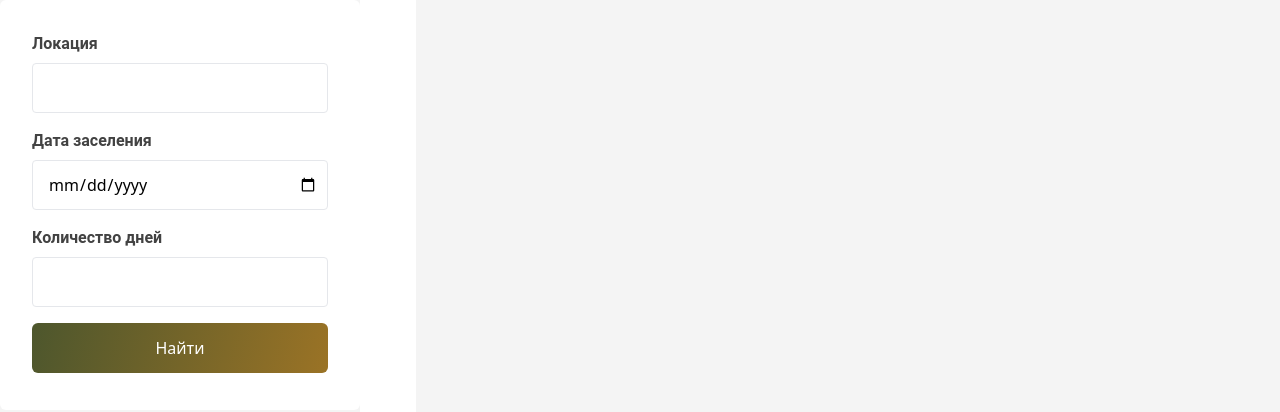
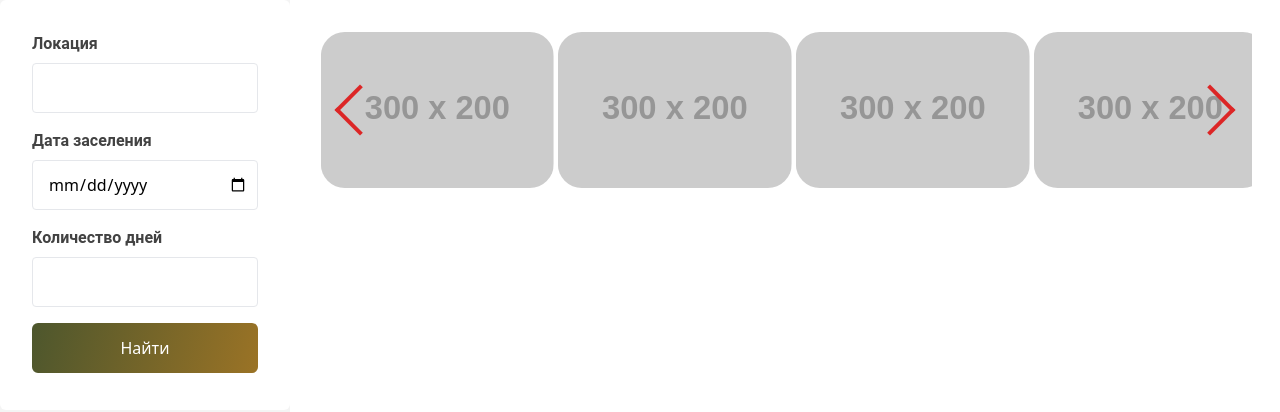
Before and after one commit to AndreyGudin/simple-hotel-check, a React (Vite) app: page / in a window 1280 px wide. Shown: the top 412 px of the page. Built offline with nearby package versions, Linux system fonts and the light colour scheme.

Commit message:
feat: add image carousel

```diff
--- a/src/app/index.css
+++ b/src/app/index.css
@@ -19,6 +19,17 @@
     background: linear-gradient(0deg, rgba(0, 0, 0, 0.2), rgba(0, 0, 0, 0.2)),
       linear-gradient(104.34deg, #41522e -15.34%, #be8022 145.95%);
   }
+
+  .carousel-content > * {
+    width: 100%;
+    flex-shrink: 0;
+    flex-grow: 1;
+    border-radius: 24px;
+  }
+
+  .carousel-content.show-4 > * {
+    width: calc(100% / 4);
+  }
 }
 
 #root {
--- a/src/features/DisplayHotels/ui/HotelCard/HotelCard.tsx
+++ b/src/features/DisplayHotels/ui/HotelCard/HotelCard.tsx
@@ -3,6 +3,7 @@ import type { FC } from 'react';
 import { LikeButton } from '../../../../widget/LikeButton';
 import { RatingStars } from '../../../../widget/RatingStars';
 import HouseIcon from '../../../../shared/assets/icons/house.svg';
+import { Text, TextTheme } from '../../../../shared/ui/Text/Text';
 
 interface HotelCardProps {
   className?: string;
@@ -29,8 +30,11 @@ export const HotelCard: FC<HotelCardProps> = ({
   });
   const numberFormatter = new Intl.NumberFormat('ru');
   const formattedDate = dateFormatter.format(date);
+  const formattedPrice = numberFormatter.format(parseInt(price, 10));
   return (
-    <div className={`${className} flex gap-6 items-center`}>
+    <div
+      className={`${className} flex gap-6 items-center border-b border-[#878787]/5 py-4`}
+    >
       <div className="w-[64px] h-[64px] rounded-full bg-[#41522E]/10 flex items-center justify-center">
         <HouseIcon />
       </div>
@@ -40,18 +44,16 @@ export const HotelCard: FC<HotelCardProps> = ({
           <LikeButton />
         </div>
         <div>
-          <span>{formattedDate}</span>
-          <span>{' - '}</span>
-          <span>{`${bookingCount} день`}</span>
+          <Text text={formattedDate} theme={TextTheme.Light} />
+          <Text text={' - '} theme={TextTheme.Light} />
+          <Text text={`${bookingCount} день`} theme={TextTheme.Light} />
         </div>
         <div>
-          <div className="flex justify-between">
+          <div className="flex gap-2 justify-between mt-[5px]">
             <RatingStars stars={stars} />
-            <div className="flex gap-2">
-              <span>Price</span>
-              <span className="text-[21px]">{`${numberFormatter.format(
-                parseInt(price, 10)
-              )} ₽`}</span>
+            <div className="flex gap-6 items-center">
+              <Text text="Price" theme={TextTheme.Small} />
+              <Text text={`${formattedPrice} ₽`} theme={TextTheme.Normal} />
             </div>
           </div>
         </div>
--- a/src/features/DisplayHotels/ui/HotelList/HotelList.tsx
+++ b/src/features/DisplayHotels/ui/HotelList/HotelList.tsx
@@ -3,6 +3,7 @@ import { HotelCard } from '../HotelCard/HotelCard';
 import { useSelector } from 'react-redux';
 import { getHotelsData } from '../../../SearchPanel/model/selectors/getHotelsData/getHotelsData';
 import { getHotelsSearchData } from '../../../SearchPanel/model/selectors/getHotelsSearchData/getHotelsSearchData';
+import { ImageCarousel } from '../../../../widget/ImageCarousel';
 
 interface HotelListProps {
   className?: string;
@@ -14,7 +15,18 @@ export const HotelList: FC<HotelListProps> = ({
   const hotels = useSelector(getHotelsData);
   const searchData = useSelector(getHotelsSearchData);
   return (
-    <div className=" px-7 py-8 bg-white">
+    <div className=" px-7 py-8 bg-white w-full">
+      <ImageCarousel>
+        <img src="https://placehold.co/300x200" alt="placeholder" />
+        <img src="https://placehold.co/300x200" alt="placeholder" />
+        <img src="https://placehold.co/300x200" alt="placeholder" />
+        <img src="https://placehold.co/300x200" alt="placeholder" />
+        <img src="https://placehold.co/300x200" alt="placeholder" />
+        <img src="https://placehold.co/300x200" alt="placeholder" />
+        <img src="https://placehold.co/300x200" alt="placeholder" />
+        <img src="https://placehold.co/300x200" alt="placeholder" />
+        <img src="https://placehold.co/300x200" alt="placeholder" />
+      </ImageCarousel>
       <div className="flex flex-col gap-3 ">
         {hotels.map((hotel) => {
           return (
--- /dev/null
+++ b/src/shared/ui/Text/Text.tsx
@@ -0,0 +1,21 @@
+import type { FC } from 'react';
+
+export enum TextTheme {
+  Small = 'text-[11px] text-[#878787]',
+  Light = 'text-sm text-[#878787]',
+  Normal = 'text-[17px] text-[#424242]'
+}
+
+interface TextProps {
+  className?: string;
+  theme?: TextTheme;
+  text?: string;
+}
+
+export const Text: FC<TextProps> = ({
+  className = '',
+  theme = TextTheme.Normal,
+  text = ''
+}: TextProps) => {
+  return <span className={`${className} ${theme}`}>{text}</span>;
+};
--- /dev/null
+++ b/src/widget/ImageCarousel/index.ts
@@ -0,0 +1 @@
+export { ImageCarousel } from './ui/ImageCarousel';
--- /dev/null
+++ b/src/widget/ImageCarousel/ui/ImageCarousel.tsx
@@ -0,0 +1,102 @@
+import { Children, useEffect, useState } from 'react';
+import type { FC, ReactNode } from 'react';
+
+interface ImageCarouselProps {
+  className?: string;
+  children: ReactNode;
+}
+
+export const ImageCarousel: FC<ImageCarouselProps> = ({
+  className = '',
+  children
+}: ImageCarouselProps) => {
+  const [currentIndex, setCurrentIndex] = useState(4);
+  const [length, setLength] = useState(Children.count(children));
+  const [isRepeating, setIsRepeating] = useState(Children.count(children) > 4);
+  const [transitionEnabled, setTransitionEnabled] = useState(true);
+
+  useEffect(() => {
+    setLength(Children.count(children));
+    setIsRepeating(Children.count(children) > 4);
+  }, [children]);
+
+  useEffect(() => {
+    if (isRepeating) {
+      if (currentIndex === 4 || currentIndex === length) {
+        setTransitionEnabled(true);
+      }
+    }
+  }, [currentIndex, isRepeating, length]);
+
+  const next = (): void => {
+    if (isRepeating || currentIndex < length - 4) {
+      setCurrentIndex((prevState) => prevState + 1);
+    }
+  };
+
+  const prev = (): void => {
+    if (isRepeating || currentIndex > 0) {
+      setCurrentIndex((prevState) => prevState - 1);
+    }
+  };
+
+  const handleTransitionEnd = (): void => {
+    if (isRepeating) {
+      if (currentIndex <= 0) {
+        setTransitionEnabled(false);
+        setCurrentIndex(length);
+      } else if (currentIndex >= length + 4) {
+        setTransitionEnabled(false);
+        setCurrentIndex(4);
+      }
+    }
+  };
+
+  const renderExtraPrev = (): ReactNode[] => {
+    const output: ReactNode[] = [];
+    const childrenArray = Children.toArray(children);
+    for (let index = 0; index < 4; index++) {
+      output.push(childrenArray[length - 1 - index]);
+    }
+    output.reverse();
+    return output;
+  };
+
+  const renderExtraNext = (): ReactNode[] => {
+    const output: ReactNode[] = [];
+    const childrenArray = Children.toArray(children);
+    for (let index = 0; index < 4; index++) {
+      output.push(childrenArray[index]);
+    }
+    return output;
+  };
+
+  return (
+    <div className="w-full flex flex-col">
+      <div className="w-full flex relative">
+        <div className="overflow-hidden w-full h-full">
+          <button
+            onClick={prev}
+            className="absolute z-[1] top-1/2 -translate-y-1/2 rotate-45 w-[36px] h-[36px] border-l-4 border-b-4 border-solid border-red-600 left-6"
+          />
+          <div
+            className="carousel-content show-4 flex gap-1 transition-all duration-300"
+            style={{
+              transform: `translateX(-${currentIndex * 25.35}%)`,
+              transition: !transitionEnabled ? 'none' : undefined
+            }}
+            onTransitionEnd={() => handleTransitionEnd()}
+          >
+            {length > 4 && isRepeating && renderExtraPrev()}
+            {children}
+            {length > 4 && isRepeating && renderExtraNext()}
+          </div>
+          <button
+            onClick={next}
+            className="absolute z-[1] top-1/2 -translate-y-1/2 rotate-45 w-[36px] h-[36px] border-t-4 border-r-4 border-solid border-red-600 right-6"
+          />
+        </div>
+      </div>
+    </div>
+  );
+};
```
